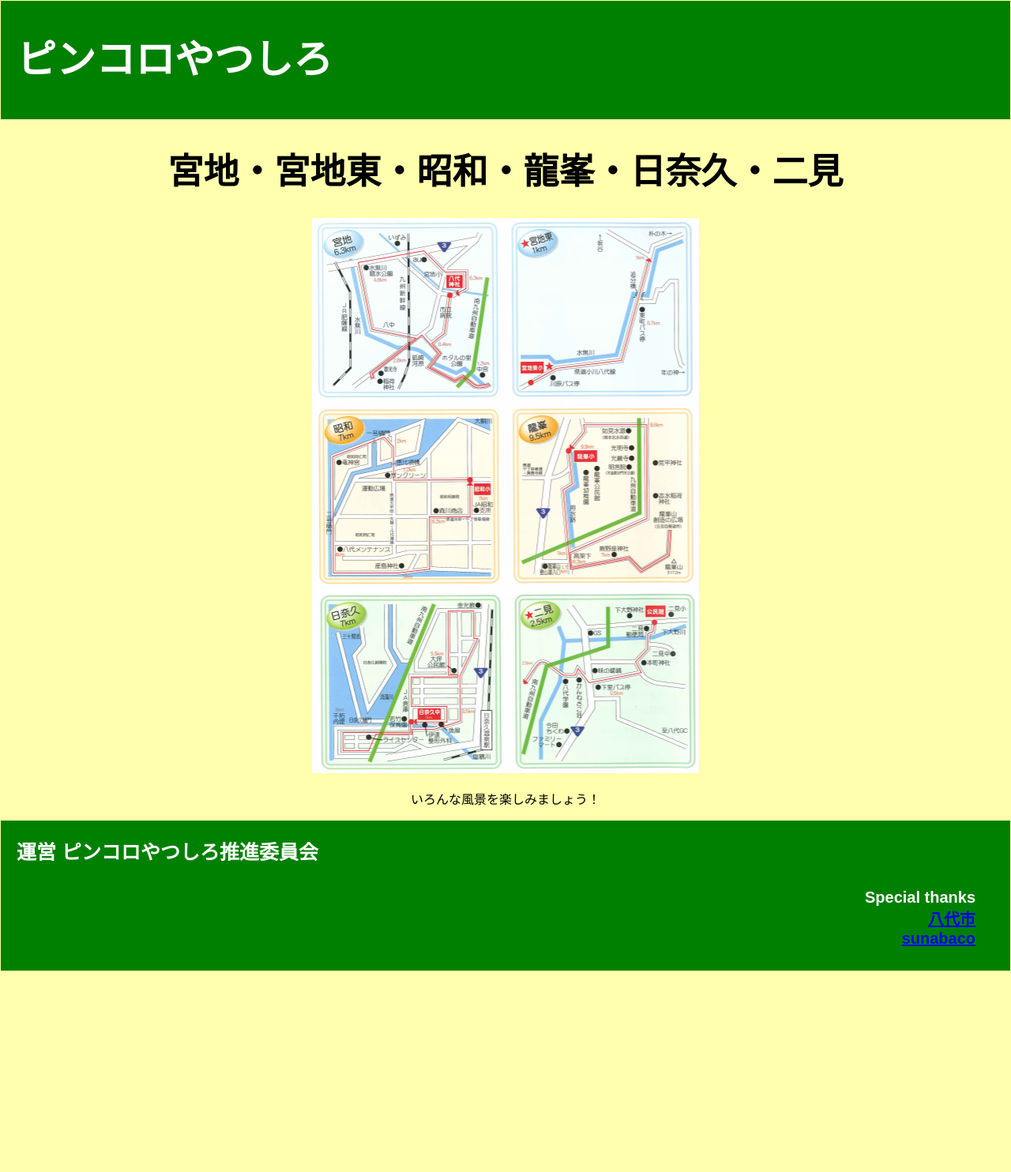
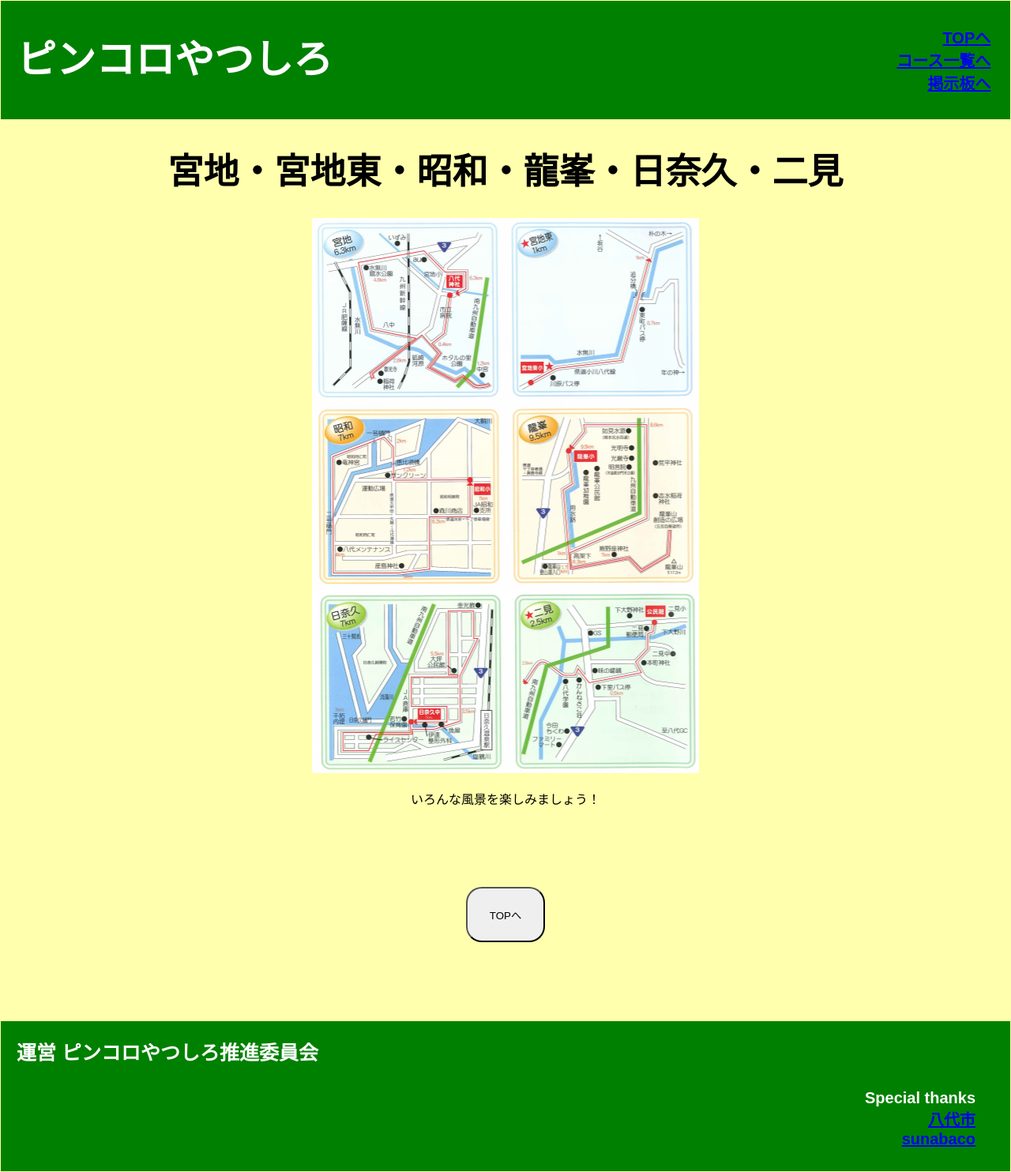
Before and after one commit to narumi-k/pinkoro, a Flask app: page /miyaji in a window 1280 px wide. Shown: the whole page at 79% size. Before the commit the page ends 1229 px from the top, so only its background shows below. Run offline with Flask 2, Linux system fonts and the light colour scheme.

Commit message:
202012172213

```diff
--- a/static/css/style_pc.css
+++ b/static/css/style_pc.css
@@ -19,6 +19,17 @@ li {
   font-weight: bold;
   padding-left: 20px;
   line-height: 150px;
+}
+.header-list li{
+  text-align: right;
+  font-size: 20px;
+  font-weight: bold;
+  color: white;
+  padding-right: 2%;
+  }
+
+.header-list {
+  padding-top: 15px;
 }
 
 
--- a/static/css/style_sp.css
+++ b/static/css/style_sp.css
@@ -30,6 +30,8 @@ li {
   font-weight: bold;
   margin: 1 0 5 0;
 }
+
+
 
 /* footer */
 .footer {
@@ -360,6 +362,10 @@ map p {
   margin-bottom: 10px;
 }
 
+.omikuji {
+  text-align: center;
+}
+
 .omikuji_random {
   width: 300px;
   height: 300px;
--- a/static/js/common.js
+++ b/static/js/common.js
@@ -34,4 +34,8 @@ $(".omikuji_btn").on("click",function(){
 
 });
 
+$(".hum_menu").on("click",function(){
+    $("header").toggleClass("open");
 });
+
+});
--- a/templates/base.html
+++ b/templates/base.html
@@ -13,11 +13,27 @@
 </head>
 
 <body>
+  <header>
+		<div class="hum_menu">
+			<!-- このクラスがハンバーガーボタンになる -->
+			<a href="javascript:void(0);">
+				<span></span>
+				<span></span>
+				<span></span>
+			</a>
+		</div>
 
   <div class="header">
     <div class="header-logo">ピンコロやつしろ </div>
+    <div class="header-list">
+      <ul>
+        <li><a href="http://127.0.0.1:5000//">TOPへ</a></li>
+        <li><a href="http://127.0.0.1:5000/course">コース一覧へ</a></li>
+        <li><a href="http://127.0.0.1:5000/bbs">掲示板へ</a></li>
+      </ul>
+    </div>
   </div>
-
+  </header>
   {% block content %}
 
   {% endblock %}
--- a/templates/miyaji.html
+++ b/templates/miyaji.html
@@ -5,5 +5,10 @@
   <img src="/static/images/宮地最新.png" alt="">
   <p>いろんな風景を楽しみましょう！</p>
 </div>
+<div class="return">
+  <button class="course_btn" onclick="location.href='http://127.0.0.1:5000//'">
+    <p>TOPへ</p>
+  </button>
+</div>
 
 {% endblock %}
--- a/templates/mugishima.html
+++ b/templates/mugishima.html
@@ -5,5 +5,10 @@
   <img src="/static/images/麦島最新.png" alt="">
   <p>いろんな風景を楽しみましょう！</p>
 </div>
+<div class="return">
+  <button class="course_btn" onclick="location.href='http://127.0.0.1:5000//'">
+    <p>TOPへ</p>
+  </button>
+</div>
 
 {% endblock %}
--- a/templates/sakamoto.html
+++ b/templates/sakamoto.html
@@ -5,5 +5,10 @@
   <img src="/static/images/坂本最新.png" alt="">
   <p>いろんな風景を楽しみましょう！</p>
 </div>
+<div class="return">
+  <button class="course_btn" onclick="location.href='http://127.0.0.1:5000//'">
+    <p>TOPへ</p>
+  </button>
+</div>
 
 {% endblock %}
--- a/templates/taiyou.html
+++ b/templates/taiyou.html
@@ -5,5 +5,10 @@
   <img src="/static/images/太陽校区最新.png" alt="">
   <p>いろんな風景を楽しみましょう！</p>
 </div>
+<div class="return">
+  <button class="course_btn" onclick="location.href='http://127.0.0.1:5000//'">
+    <p>TOPへ</p>
+  </button>
+</div>
 
 {% endblock %}
```
